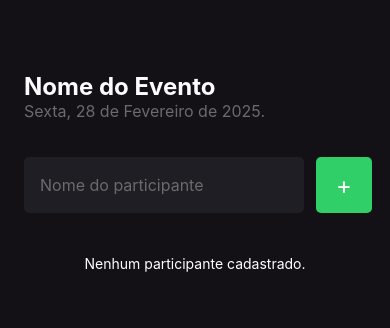
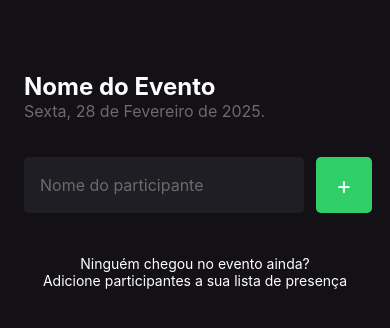
Before and after one commit to MateusVon/myapplication, a React Native app: screen / in a window 390 px wide. Shown: the top 328 px of the page. Built offline with nearby package versions, Linux system fonts and the light colour scheme.

Commit message:
Finalizando o projeto

```diff
--- a/src/screens/Home/index.tsx
+++ b/src/screens/Home/index.tsx
@@ -72,7 +72,7 @@ export default function Home() {
         showsVerticalScrollIndicator={false}
         ListEmptyComponent={() => (
           <Text style={styles.emptyListText}>
-            Nenhum participante cadastrado.
+            Ninguém chegou no evento ainda?                                           Adicione participantes a sua lista de presença
           </Text>
         )}
       />
```
